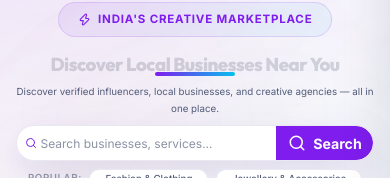
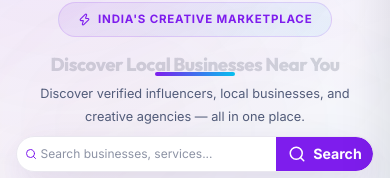
Before and after one commit to Racchu100/graphitex-digitals, a Next.js app: page / in a window 390 px wide. Shown: the part 379-557 px from the top of the page. Built offline with nearby package versions, Linux system fonts and the light colour scheme; no server answers.

Commit message:
style: force all page p tags to 0.85rem using important flag

```diff
--- a/src/app/globals.css
+++ b/src/app/globals.css
@@ -162,7 +162,7 @@ h3 { font-size: var(--text-2xl); }
 h4 { font-size: var(--text-xl); }
 
 p {
-  font-size: 0.85rem;
+  font-size: 0.85rem !important;
   line-height: var(--leading-relaxed);
   color: var(--color-text-secondary);
 }
@@ -172,9 +172,6 @@ span {
 }
 
 @media (max-width: 768px) {
-  p {
-    font-size: 1.22em;
-  }
   span {
     font-size: 1.18em;
   }
```
